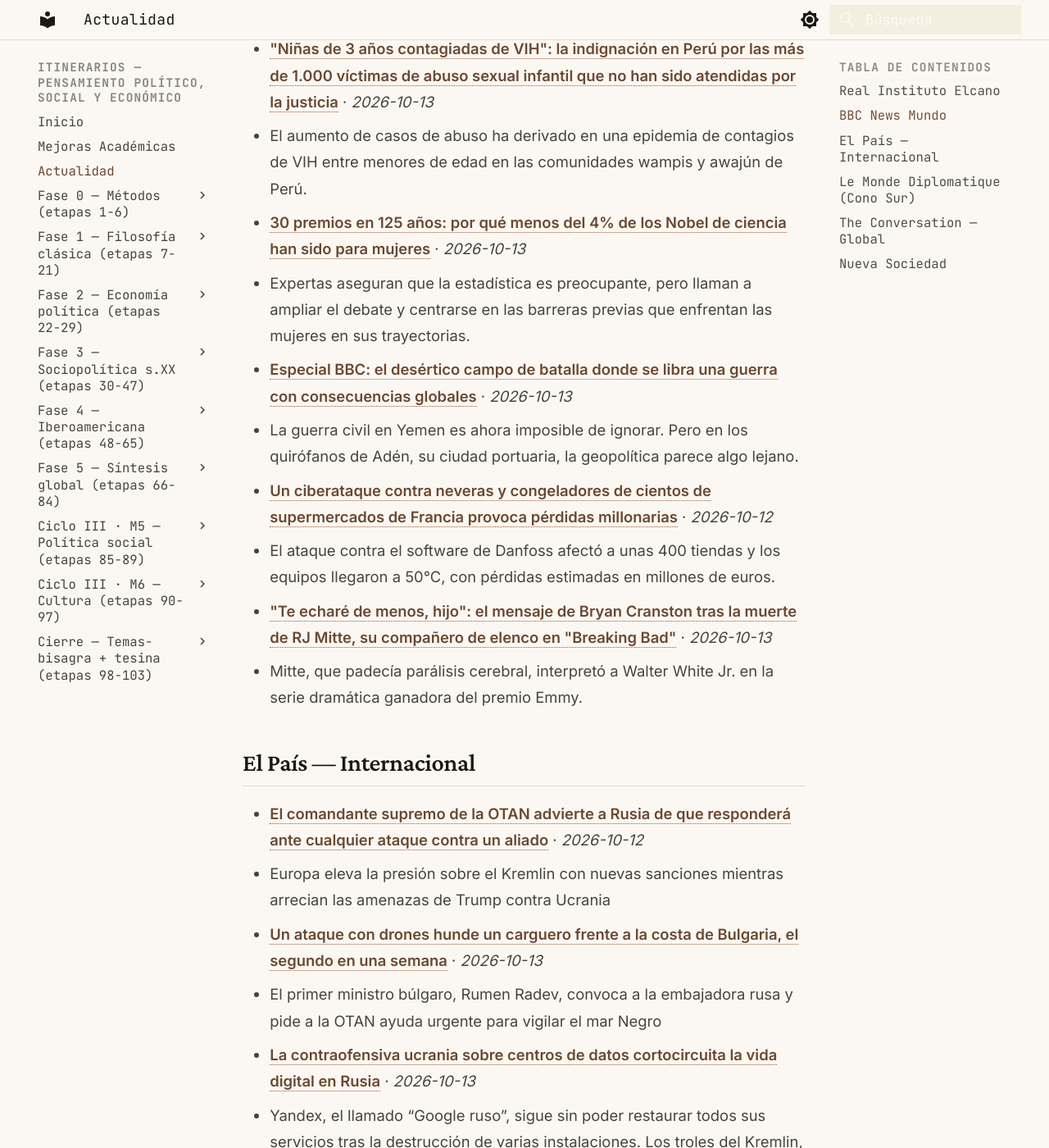
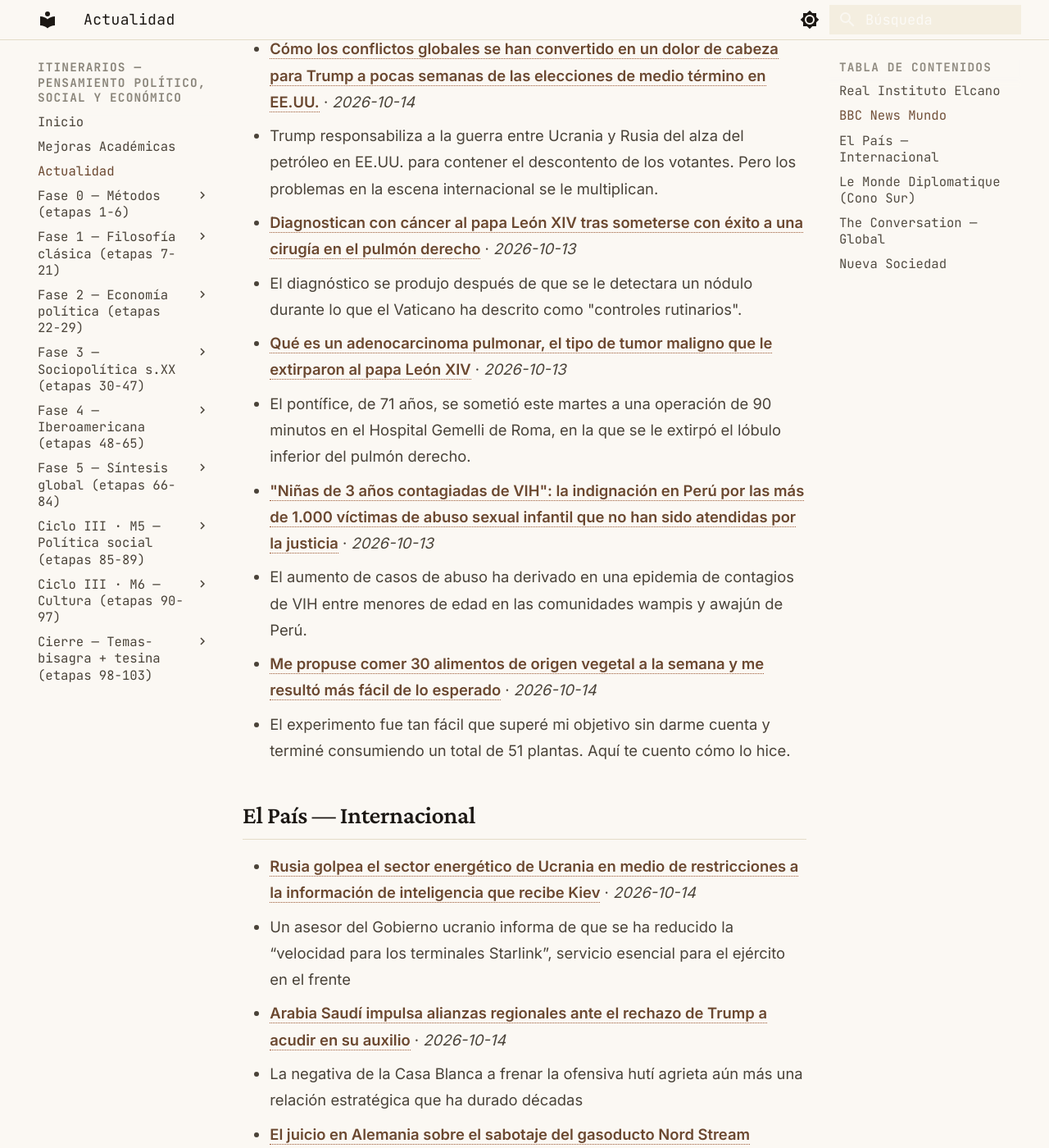
Before and after one commit to MrSpagVi/Curso, an MkDocs documentation site: the page built from docs/actualidad.md, in a window 1280 px wide and 1400 px high, scrolled down 855 px. Shown: the whole window at 82% size. Built offline with MkDocs 1.6.1 and Material for MkDocs 9.7.7, drawn with Linux system fonts in a browser that asks for light colours; some of the changed text lies outside the part shown.

Commit message:
auto: actualidad 2026-10-14

```diff
--- a/docs/actualidad.md
+++ b/docs/actualidad.md
@@ -6,7 +6,7 @@ title: Actualidad
 
 Últimos titulares de fuentes que dictan agenda en ciencia política y geopolítica. Actualizado automáticamente cada día (vía GitHub Actions).
 
-_Última actualización: 2026-10-13 13:14 UTC_
+_Última actualización: 2026-10-14 10:54 UTC_
 
 !!! tip "Ritual mensual — #actualidad"
     El último sábado de cada mes: agarrá **un** titular de los de abajo y escribí **300 palabras** aplicándole **2 autores** del último mes que leíste. ¿Qué diría cada uno? ¿En qué chocan? No resumas la noticia — usala como caso para pensar con las herramientas que venís construyendo. Guardá el texto con el tag `#actualidad` en tu sistema de notas. Esto convierte la teoría en criterio sobre la coyuntura: el objetivo del plan no es citar a Maquiavelo, es leer el presente con él.
@@ -17,29 +17,29 @@ _Sin datos en esta ejecución. Visitar fuente: [https://www.realinstitutoelcano.
 
 ## BBC News Mundo
 
+- **[Cómo los conflictos globales se han convertido en un dolor de cabeza para Trump a pocas semanas de las elecciones de medio término en EE.UU.](https://www.bbc.com/mundo/articles/cm20r9337vn8o?at_medium=RSS&at_campaign=rss)** · *2026-10-14*
+  - Trump responsabiliza a la guerra entre Ucrania y Rusia del alza del petróleo en EE.UU. para contener el descontento de los votantes. Pero los problemas en la escena internacional se le multiplican.
+- **[Diagnostican con cáncer al papa León XIV tras someterse con éxito a una cirugía en el pulmón derecho](https://www.bbc.com/mundo/articles/cwj0lzdq969yo?at_medium=RSS&at_campaign=rss)** · *2026-10-13*
+  - El diagnóstico se produjo después de que se le detectara un nódulo durante lo que el Vaticano ha descrito como "controles rutinarios".
+- **[Qué es un adenocarcinoma pulmonar, el tipo de tumor maligno que le extirparon al papa León XIV](https://www.bbc.com/mundo/articles/c6n8d099ym07o?at_medium=RSS&at_campaign=rss)** · *2026-10-13*
+  - El pontífice, de 71 años, se sometió este martes a una operación de 90 minutos en el Hospital Gemelli de Roma, en la que se le extirpó el lóbulo inferior del pulmón derecho.
 - **["Niñas de 3 años contagiadas de VIH": la indignación en Perú por las más de 1.000 víctimas de abuso sexual infantil que no han sido atendidas por la justicia](https://www.bbc.com/mundo/articles/cmp3g15gggjeo?at_medium=RSS&at_campaign=rss)** · *2026-10-13*
   - El aumento de casos de abuso ha derivado en una epidemia de contagios de VIH entre menores de edad en las comunidades wampis y awajún de Perú.
-- **[30 premios en 125 años: por qué menos del 4% de los Nobel de ciencia han sido para mujeres](https://www.bbc.com/mundo/articles/cr1exnelj2vxo?at_medium=RSS&at_campaign=rss)** · *2026-10-13*
-  - Expertas aseguran que la estadística es preocupante, pero llaman a ampliar el debate y centrarse en las barreras previas que enfrentan las mujeres en sus trayectorias.
-- **[Especial BBC: el desértico campo de batalla donde se libra una guerra con consecuencias globales](https://www.bbc.com/mundo/articles/cmg471q9wrd4o?at_medium=RSS&at_campaign=rss)** · *2026-10-13*
-  - La guerra civil en Yemen es ahora imposible de ignorar. Pero en los quirófanos de Adén, su ciudad portuaria, la geopolítica parece algo lejano.
-- **[Un ciberataque contra neveras y congeladores de cientos de supermercados de Francia provoca pérdidas millonarias](https://www.bbc.com/mundo/articles/c6wydn1pvznqo?at_medium=RSS&at_campaign=rss)** · *2026-10-12*
-  - El ataque contra el software de Danfoss afectó a unas 400 tiendas y los equipos llegaron a 50°C, con pérdidas estimadas en millones de euros.
-- **["Te echaré de menos, hijo": el mensaje de Bryan Cranston tras la muerte de RJ Mitte, su compañero de elenco en "Breaking Bad"](https://www.bbc.com/mundo/articles/ck0j0z4jp0n7o?at_medium=RSS&at_campaign=rss)** · *2026-10-13*
-  - Mitte, que padecía parálisis cerebral, interpretó a Walter White Jr. en la serie dramática ganadora del premio Emmy.
+- **[Me propuse comer 30 alimentos de origen vegetal a la semana y me resultó más fácil de lo esperado](https://www.bbc.com/mundo/articles/c8ly0zd36dpwo?at_medium=RSS&at_campaign=rss)** · *2026-10-14*
+  - El experimento fue tan fácil que superé mi objetivo sin darme cuenta y terminé consumiendo un total de 51 plantas. Aquí te cuento cómo lo hice.
 
 ## El País — Internacional
 
-- **[El comandante supremo de la OTAN advierte a Rusia de que responderá ante cualquier ataque contra un aliado](https://elpais.com/internacional/2026-10-12/europa-eleva-la-presion-sobre-rusia-mientras-arrecian-las-amenazas-de-trump-contra-ucrania.html)** · *2026-10-12*
-  - Europa eleva la presión sobre el Kremlin con nuevas sanciones mientras arrecian las amenazas de Trump contra Ucrania
-- **[Un ataque con drones hunde un carguero frente a la costa de Bulgaria, el segundo en una semana](https://elpais.com/internacional/2026-10-13/un-ataque-con-drones-hunde-un-carguero-frente-a-la-costa-de-bulgaria-el-segundo-en-una-semana.html)** · *2026-10-13*
-  - El primer ministro búlgaro, Rumen Radev, convoca a la embajadora rusa y pide a la OTAN ayuda urgente para vigilar el mar Negro
-- **[La contraofensiva ucrania sobre centros de datos cortocircuita la vida digital en Rusia](https://elpais.com/internacional/2026-10-13/la-contraofensiva-ucrania-sobre-centros-de-datos-cortocircuita-la-vida-digital-en-rusia.html)** · *2026-10-13*
-  - Yandex, el llamado “Google ruso”, sigue sin poder restaurar todos sus servicios tras la destrucción de varias instalaciones. Los troles del Kremlin, sin embargo, siguen “vivos”
+- **[Rusia golpea el sector energético de Ucrania en medio de restricciones a la información de inteligencia que recibe Kiev](https://elpais.com/internacional/2026-10-14/rusia-golpea-el-sector-energetico-de-ucrania-en-medio-de-restricciones-a-la-informacion-de-inteligencia-que-recibe-kiev.html)** · *2026-10-14*
+  - Un asesor del Gobierno ucranio informa de que se ha reducido la “velocidad para los terminales Starlink”, servicio esencial para el ejército en el frente
+- **[Arabia Saudí impulsa alianzas regionales ante el rechazo de Trump a acudir en su auxilio](https://elpais.com/internacional/2026-10-14/arabia-saudi-impulsa-alianzas-regionales-ante-el-rechazo-de-trump-a-acudir-en-su-auxilio.html)** · *2026-10-14*
+  - La negativa de la Casa Blanca a frenar la ofensiva hutí agrieta aún más una relación estratégica que ha durado décadas
+- **[El juicio en Alemania sobre el sabotaje del gasoducto Nord Stream decidirá si fue un crimen de guerra](https://elpais.com/internacional/2026-10-14/el-juicio-en-alemania-sobre-el-sabotaje-del-gasoducto-nord-stream-decidira-si-fue-un-crimen-de-guerra.html)** · *2026-10-14*
+  - El militar Serhii Kuznetsov se sienta desde este miércoles en el banquillo de los acusados como presunto líder de un grupo ucranio que realizó el ataque bajo las órdenes de Kiev
+- **[Quien tiene la mayoría, tiene la chequera](https://elpais.com/us/2026-10-14/quien-tiene-la-mayoria-tiene-la-chequera.html)** · *2026-10-14*
+  - El 3 de noviembre se decide quién liderará el Congreso estadounidense, y con ello quién maneja el presupuesto y pone las condiciones de la política exterior. Un momento crucial para la región en sus relaciones con Washington
 - **[Un cataclismo geopolítico empezó en Gaza hace tres años](https://elpais.com/internacional/2026-10-11/un-cataclismo-geopolitico-empezo-en-gaza-hace-tres-anos.html)** · *2026-10-11*
   - El tercer aniversario de los ataques del 7 de octubre y el primero del falso alto el fuego en la Franja bastan para evaluar el trauma tanto de los israelíes como de los palestinos
-- **[La ola conservadora de América Latina llega a Brasil](https://elpais.com/america/2026-10-05/la-ola-conservadora-de-america-latina-llega-a-brasil.html)** · *2026-10-05*
-  - Un triunfo del candidato afín a Trump cambiaría la relación con Washington menos de lo que parece
 
 ## Le Monde Diplomatique (Cono Sur)
 
@@ -47,16 +47,16 @@ _Sin datos en esta ejecución. Visitar fuente: [https://www.eldiplo.org/feed/](h
 
 ## The Conversation — Global
 
-- **[Advertising like Sydney Sweeney’s Novig campaign teach women to see themselves as objects](https://theconversation.com/advertising-like-sydney-sweeneys-novig-campaign-teach-women-to-see-themselves-as-objects-292329)** · *2026-10-13*
-  - Canada should restrict sexualized gambling ads the way it restricts alcohol ads that promise social success.
-- **[Chronic pelvic pain treatment should focus on quality of life, not pain alone](https://theconversation.com/chronic-pelvic-pain-treatment-should-focus-on-quality-of-life-not-pain-alone-292289)** · *2026-10-13*
-  - Chronic pelvic pain can affect sleep, work and relationships, so treatment may need to address more than pain intensity alone.
-- **[More rehab centers should mean fewer overdoses. In one California region, we found the opposite](https://theconversation.com/more-rehab-centers-should-mean-fewer-overdoses-in-one-california-region-we-found-the-opposite-285569)** · *2026-10-13*
-  - When people travel out of state for addiction treatment, overdose risk is greater than many realize.
-- **[Cecilia Vicuña’s radical eco-feminist vision comes to London](https://theconversation.com/cecilia-vicunas-radical-eco-feminist-vision-comes-to-london-294178)** · *2026-10-13*
-  - Visitor movement stirs the raw wool into a gentle dance.
-- **[Spider-Man’s 1,000th issue: the enduring appeal of the tortured Hamlet of superheroes](https://theconversation.com/spider-mans-1-000th-issue-the-enduring-appeal-of-the-tortured-hamlet-of-superheroes-293482)** · *2026-10-13*
-  - Spider-Man has survived 60 years of deaths, disasters and reinventions. His greatest superpower? The ability to keep his story going.
+- **[Can memoirs ever tell the whole truth?](https://theconversation.com/can-memoirs-ever-tell-the-whole-truth-293248)** · *2026-10-14*
+  - The complex relationship between truth and fiction is present in all memoir writing.
+- **[Why are there so many plants? New research reveals two key phases in Earth’s past](https://theconversation.com/why-are-there-so-many-plants-new-research-reveals-two-key-phases-in-earths-past-293347)** · *2026-10-14*
+  - Extreme greenhouse events in the past killed many plants – but also gave rise to new ones.
+- **[Senate throws out budget plan to remove health insurance top up for older people](https://theconversation.com/senate-throws-out-budget-plan-to-remove-health-insurance-top-up-for-older-people-293218)** · *2026-10-14*
+  - The Senate has rejected the government’s controversial budget measure to cut the private health insurance rebate for people 65 and older.
+- **[View from The Hill: everyone is on the lookout for Albanese-Chalmers tension](https://theconversation.com/view-from-the-hill-everyone-is-on-the-lookout-for-albanese-chalmers-tension-293217)** · *2026-10-14*
+  - The ins and outs of the Albanese-Chalmers relationship is in the wider context of the positioning for the succession.
+- **[DemosAU MRP poll has Labor winning clear majority of House seats on just 27% of primary vote](https://theconversation.com/demosau-mrp-poll-has-labor-winning-clear-majority-of-house-seats-on-just-27-of-primary-vote-294231)** · *2026-10-14*
+  - A new batch of polls bring better news for the Albanese Labor government, with support for One Nation seeming to have eased off.
 
 ## Nueva Sociedad
 
```
